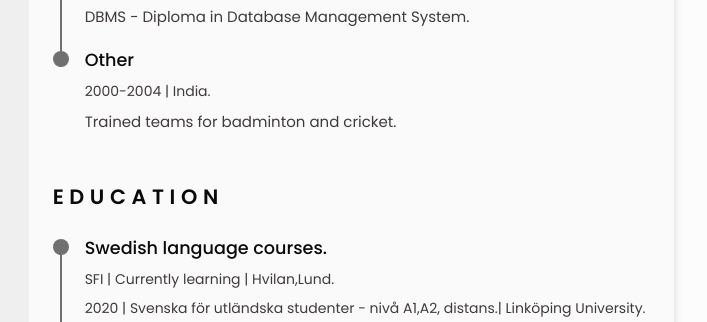
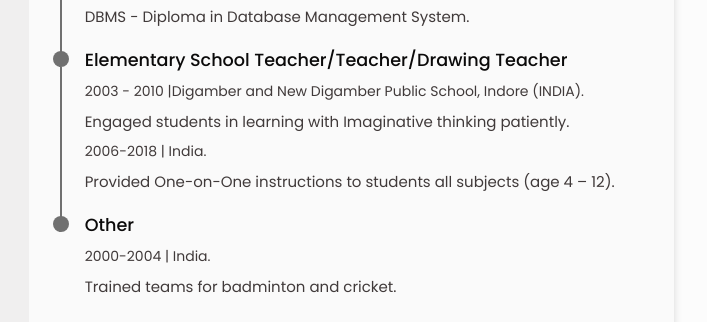
Before and after one commit to Jaaishri/JayshreeCV, a plain HTML site: page index.html in a window 1280 px wide. Shown: the part 478-800 px from the top of the page, 450-1157 px from the left. Drawn offline with nearby package versions, Linux system fonts and the light colour scheme.

Commit message:
Update index.html

```diff
--- a/index.html
+++ b/index.html
@@ -316,7 +316,7 @@
 
 
 
-                          <!--  <div class="experience__container bd-grid">
+                           <div class="experience__container bd-grid">
                               <div class="experience__content">
                                 <div class="experience__time">
                                   <span class="experience__rounder"></span>
@@ -329,7 +329,7 @@
                               <p class="experience__description">Engaged students in learning with Imaginative thinking patiently.</p>
                                 <span class="experience__company">2006-2018 | India.</span>
                                 <p class="experience__description">Provided One-on-One instructions to students all subjects (age 4 – 12).</p>
-                            </div></div>-->
+                            </div></div>
 
 
                             <div class="experience__container bd-grid">
```
